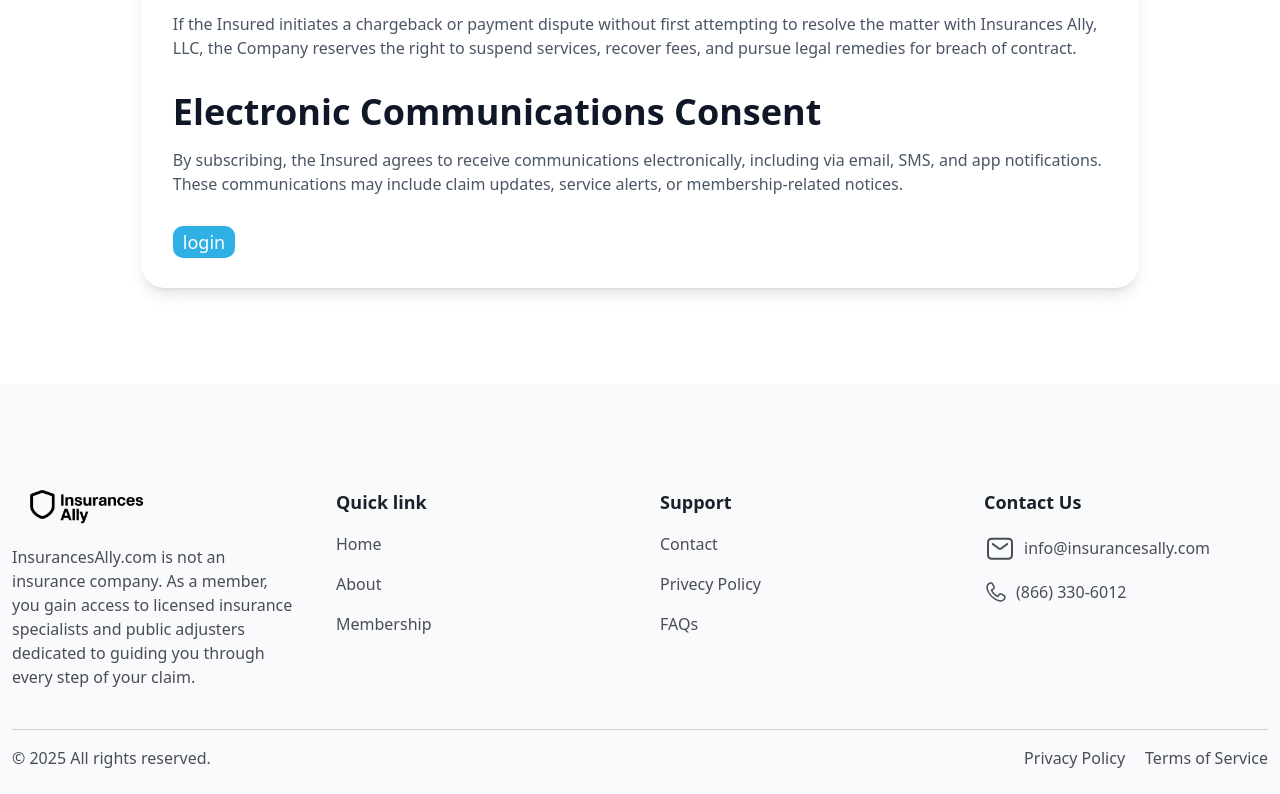
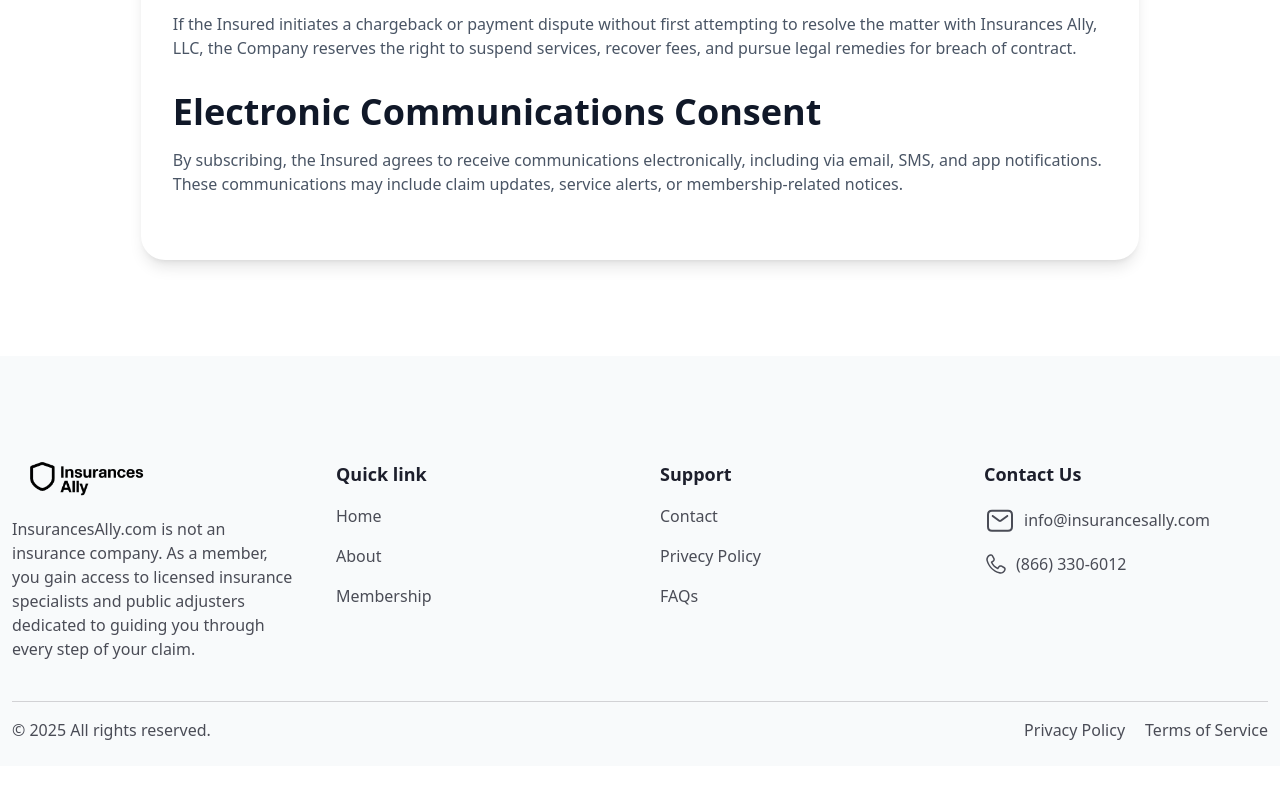
Before and after one commit to backbencherstudio/jj1078841-Insurances-Website-frontend, a Next.js app: page /privacy-policy in a window 1280 px wide. Shown: the part 3832-4626 px from the top of the page. After the commit the page ends 4598 px from the top, so only its background shows below. Built offline with nearby package versions, Linux system fonts and the light colour scheme; no server answers.

Commit message:
Memebership page issue fixed.

```diff
--- a/app/(client)/membership_plans/page.tsx
+++ b/app/(client)/membership_plans/page.tsx
@@ -161,7 +161,8 @@ export default function Page() {
   if (!isClient) return null;
 
   // Disable "Get Started" button if the user has an active subscription
-  const isSubscriptionActive = userData?.data?.subscriptions[0]?.status === "active";
+const isSubscriptionActive = userData?.data?.subscriptions?.[0]?.status === "active";
+  console.log("User data : ",userData?.data)
 
   return (
     <section className="min-h-screen">
--- a/app/(client)/privacy-policy/page.tsx
+++ b/app/(client)/privacy-policy/page.tsx
@@ -149,7 +149,7 @@ export default function TermsAndConditions() {
                 )}
               </div>
             ))}
-            <Link href='/login' className=' bg-primary-color text-white text-lg px-2.5 py-1 rounded-lg '>login</Link>
+            {/* <Link href='/login' className=' bg-primary-color text-white text-lg px-2.5 py-1 rounded-lg '>login</Link> */}
           </div>
         </div>
       </div>
```
Also changed, not shown: 183 other files (tests, documents, lock files or other folders).
